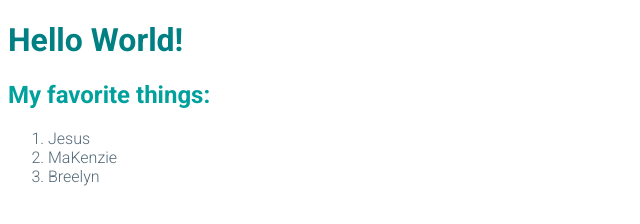
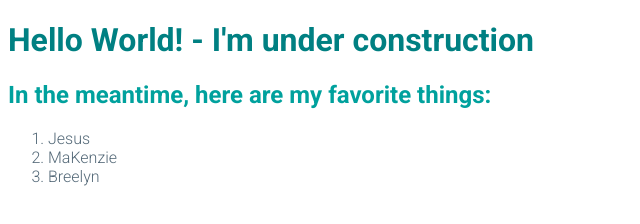
Before and after one commit to shanerasch/shanerasch.github.io, a plain HTML site: page index.html in a window 1280 px wide. Shown: the whole page, without its empty margins (0-640 px from the left). Drawn offline with nearby package versions, Linux system fonts and the light colour scheme; files that its build step writes are made by us from their sources.

Commit message:
Added "under construction"

```diff
--- a/index.html
+++ b/index.html
@@ -1,15 +1,15 @@
 <!DOCTYPE html>
 <html lang="en">
 <head>
-    <link rel="stylesheet" href="styles.css">
+    <link type="text/css" rel="stylesheet" href="styles.css">
     <meta charset="UTF-8">
     <meta http-equiv="X-UA-Compatible" content="IE=edge">
     <meta name="viewport" content="width=device-width, initial-scale=1.0">
     <title>Shane Rasch's Personal Project Website</title>
 </head>
 <body>
-    <h1>Hello World!</h1>
-    <h2>My favorite things:</h2>
+    <h1>Hello World! - I'm under construction</h1>
+    <h2>In the meantime, here are my favorite things:</h2>
     <ol>
         <li>Jesus</li>
         <li>MaKenzie</li>
```
